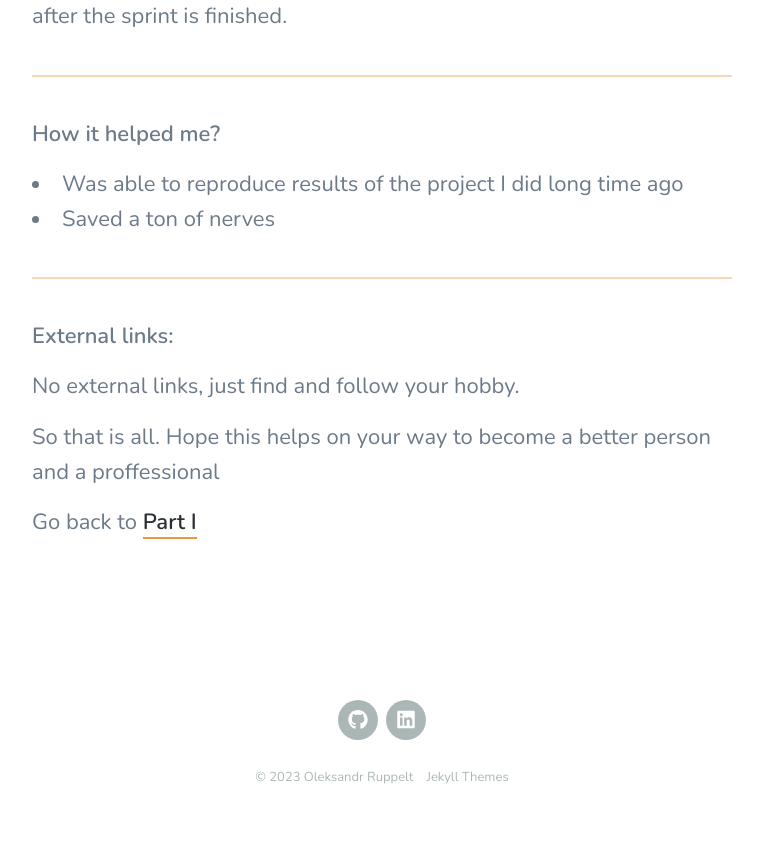
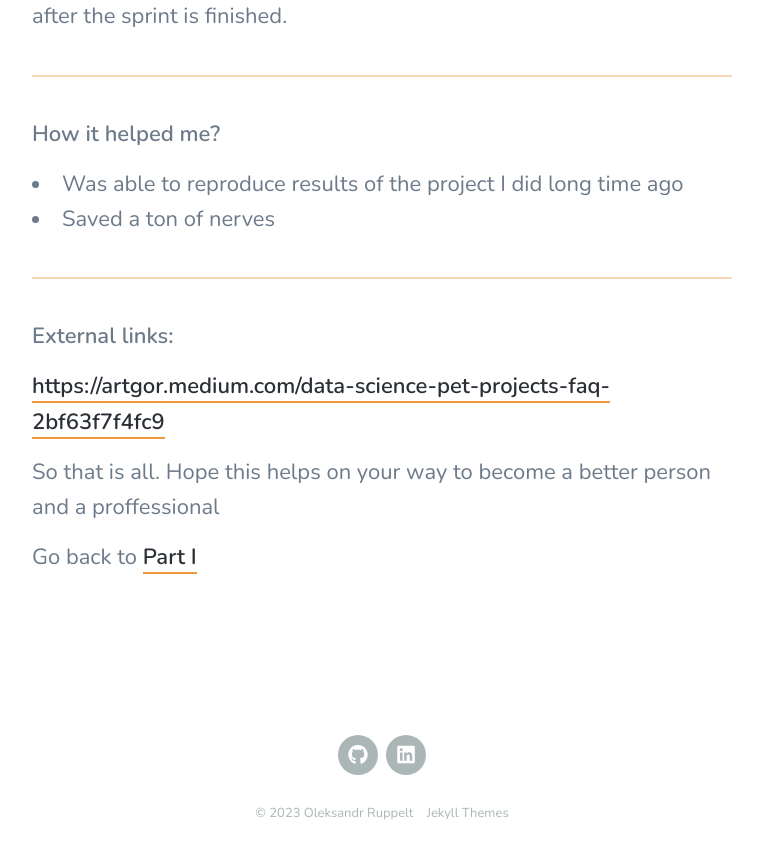
Before and after one commit to Blindshooter/Blindshooter.github.io, a Jekyll site: the page built from _posts/2023-02-26-important-tech-habits-for-data-scientists.md, in a window 1280 px wide and 900 px high, scrolled down 7765 px. Shown: the top 859 px of the window, without its empty margins (258-1021 px from the left). Built offline with Jekyll 4.4.1, drawn with Linux system fonts in a browser that asks for light colours; nearby versions of some CDN libraries.

Commit message:
adding some links

```diff
--- a/_posts/2023-02-26-important-tech-habits-for-data-scientists.md
+++ b/_posts/2023-02-26-important-tech-habits-for-data-scientists.md
@@ -131,7 +131,7 @@ With habits, consistency is key. You'll hear this from every corner and every bl
 ---
 **External links:**
 
-No external links, just find and follow your hobby.
+[https://artgor.medium.com/data-science-pet-projects-faq-2bf63f7f4fc9](https://artgor.medium.com/data-science-pet-projects-faq-2bf63f7f4fc9)
 
 
 So that is all. Hope this helps on your way to become a better person and a proffessional
```
Also changed, not shown: 2 other files.
